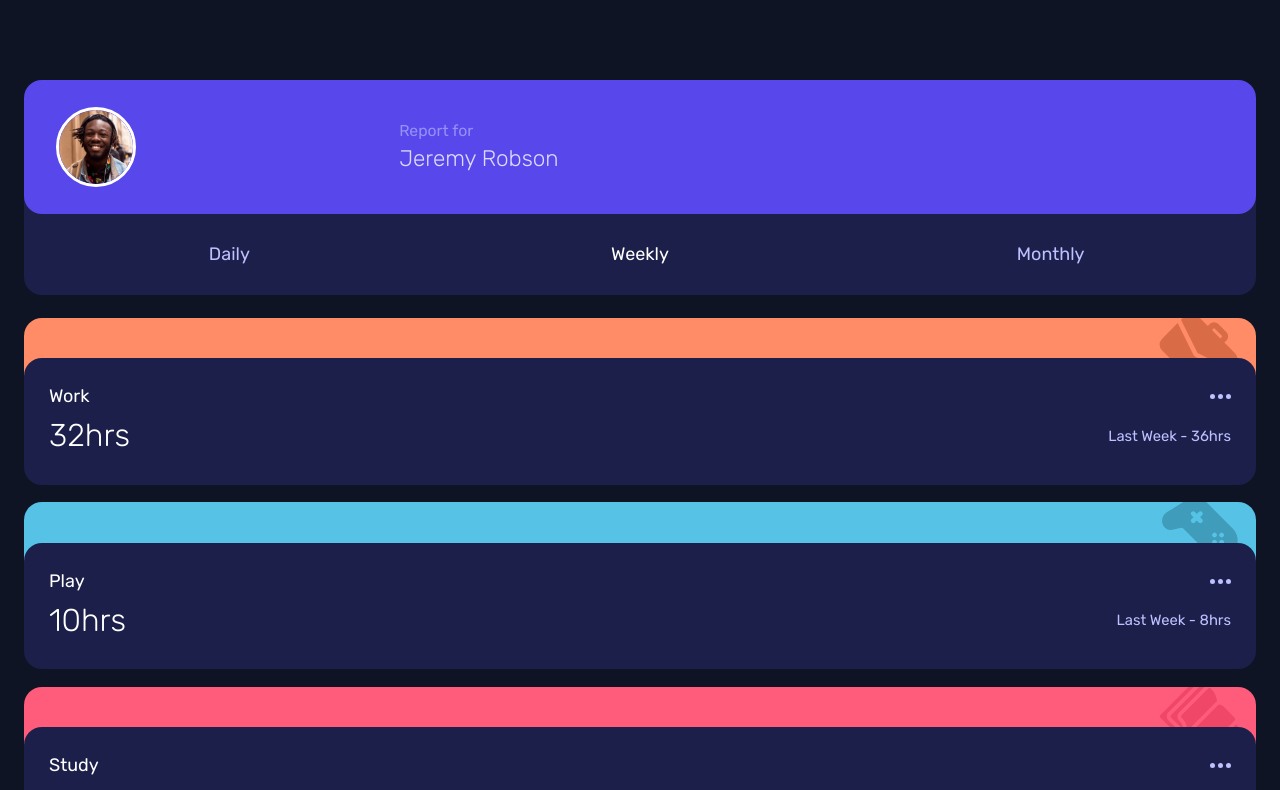
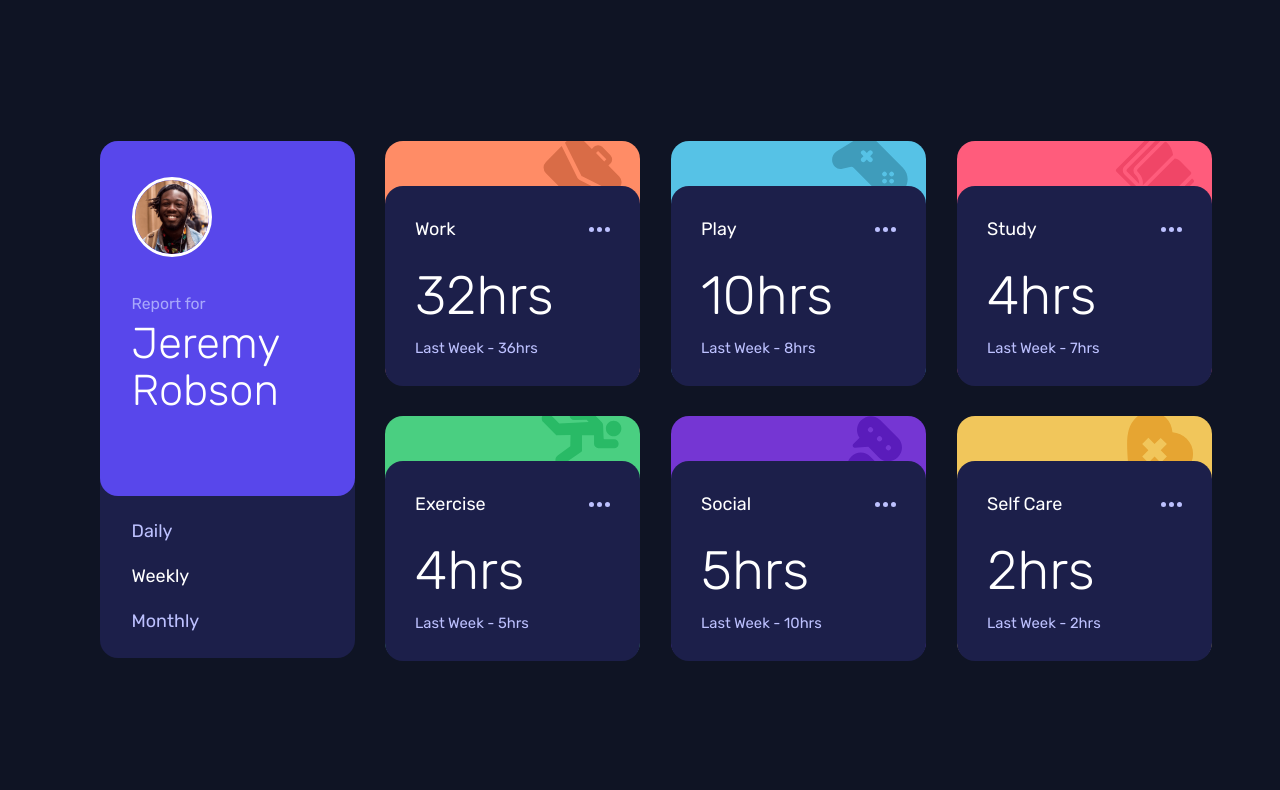
Before and after one commit to DirtyRonin/frontend-mentor_time-tracking, a React (Create React App) app in the folder frontend-mentor_time-tracking/: page / in a window 1280 px wide. Shown: the top 790 px of the page. Built offline with nearby package versions, Linux system fonts and the light colour scheme.

Commit message:
feat: add desktop theme

```diff
--- a/frontend-mentor_time-tracking/src/App.tsx
+++ b/frontend-mentor_time-tracking/src/App.tsx
@@ -6,7 +6,7 @@ function App() {
     <>
       <header></header>
       <nav></nav>
-      <main className=" bg-very-dark-blue w-full h-full ">
+      <main className="flex justify-center items-center bg-very-dark-blue w-full h-full ">
         <TimeTracker />
       </main>
       <footer></footer>
--- a/frontend-mentor_time-tracking/src/components/time-tracker/activity-item.tsx
+++ b/frontend-mentor_time-tracking/src/components/time-tracker/activity-item.tsx
@@ -14,18 +14,18 @@ export function ActivityItem({ activity: { title, timeframe }, timeframeType }:
 
   return (
     <div
-      className={`relative w-full h-36 bg-no-repeat bg-[top_-0.3rem_right_1rem] ${theme?.color} rounded-2xl  `}
+      className={`relative w-full min-w-[130px] md:max-w-[255px]  h-36 md:h-[244px] bg-no-repeat bg-[top_-0.3rem_right_1rem] ${theme?.color} rounded-2xl  `}
       style={{ backgroundImage: `url("${theme?.icon}")` }}
     >
-      <div className="absolute flex flex-col gap-0.5 top-9 bg-dark-blue hover:bg-[hsl(235_46%_30%)] cursor-pointer w-full rounded-2xl p-[25px] ">
+      <div className="absolute flex flex-col gap-0.5 md:gap-3 top-9 md:top-10 md:h-[200px] bg-dark-blue hover:bg-[hsl(235_46%_30%)] cursor-pointer w-full rounded-2xl p-[25px] md:p-[30px]">
         <div className="flex justify-between items-center">
           <p className="text-white capitalize ">{title}</p>
           <button className=" text-pale-Blue opacity-100 active:text-white active:opacity-100">
             <IconEllipsis />
           </button>
         </div>
-        <div className="flex justify-between items-center">
-          <h2 className="text-white font-light text-[1.75rem]">{timeframe.current}hrs</h2>
+        <div className="flex justify-between items-center md:flex-col md:items-start">
+          <h2 className="text-white font-light text-[1.75rem] md:text-[3rem]">{timeframe.current}hrs</h2>
           <p className="text-pale-Blue opacity-100 capitalize text-[.82rem]">{`${GetTimeframeConfig(timeframeType)} - ${timeframe.previous}hrs`}</p>
         </div>
       </div>
--- a/frontend-mentor_time-tracking/src/components/time-tracker/time-tracker.tsx
+++ b/frontend-mentor_time-tracking/src/components/time-tracker/time-tracker.tsx
@@ -19,14 +19,14 @@ export function TimeTracker() {
   const setTimeframe = (timeframe: TimeframeType) => dispatch((prev) => ({ ...prev, timeframe }));
 
   return (
-    <div>
-      <div className="flex flex-col w-full px-[24px] py-[80px] gap-5 bg-very-dark-blue">
+    <div className="flex flex-col md:flex-row w-full px-[24px] md:pl-[100px] py-[80px]  md:p-0 gap-5 md:gap-[30px] bg-very-dark-blue md:justify-center md:items-start">
+      <div className="">
         <UserTracker name={state.user.name} imgUrl="" timeframe={state.timeframe} setTimeframe={setTimeframe} />
-        <div className="flex flex-row flex-wrap gap-5">
-          {state.activities.map((x, index) => (
-            <ActivityItem key={index} activity={x} timeframeType={state.timeframe} />
-          ))}
-        </div>
+      </div>
+      <div className="flex flex-row flex-wrap gap-5 md:gap-[31px]  ">
+        {state.activities.map((x, index) => (
+          <ActivityItem key={index} activity={x} timeframeType={state.timeframe} />
+        ))}
       </div>
     </div>
   );
--- a/frontend-mentor_time-tracking/src/components/time-tracker/user-tracker.tsx
+++ b/frontend-mentor_time-tracking/src/components/time-tracker/user-tracker.tsx
@@ -10,20 +10,20 @@ interface UserTrackerProps {
 
 export function UserTracker({ name, timeframe, setTimeframe }: UserTrackerProps) {
   return (
-    <div className="flex flex-col bg-dark-blue rounded-2xl ">
-      <div className="grid grid-cols-[2fr,5fr] items-center justify-center bg-blue px-7 py-6 gap-3 rounded-2xl">
+    <div className="flex flex-col bg-dark-blue rounded-2xl md:w-[255px] ">
+      <div className="flex md:h-[355px] md:flex-col items-center md:items-start justify-start bg-blue px-7 py-6 md:py-8 gap-3 md:gap-8 rounded-2xl">
         <img className="w-[80px] rounded-full border-[3px] border-white" alt="" src={Avatar} />
-        <div>
-          <p className="text-pale-Blue opacity-60 font-normal text-sm">Report for</p>
-          <p className="text-white opacity-80 font-light text-xl">{name}</p>
+        <div className="md:flex md:flex-col md:gap-1">
+          <p className="text-pale-Blue opacity-80 font-normal text-sm">Report for</p>
+          <p className="text-white opacity-100 font-light text-xl md:text-[2.4rem] md:leading-[1.1] md:line">{name}</p>
         </div>
       </div>
-      <div className="grid  grid-cols-3 py-6">
+      <div className="grid grid-cols-3 md:grid-cols-1 py-6 md:py-5 md:gap-4">
         {timeframes.map((x) => (
           <button
             onClick={() => setTimeframe?.(x)}
             key={`timeframe-button-key-${x}`}
-            className={`capitalize font-normal ${x === timeframe ? 'text-white' : 'text-pale-Blue'} active:text-white`}
+            className={`capitalize font-normal ${x === timeframe ? 'text-white' : 'text-pale-Blue'} active:text-white md:text-start md:pl-7`}
           >
             {x}
           </button>
```
